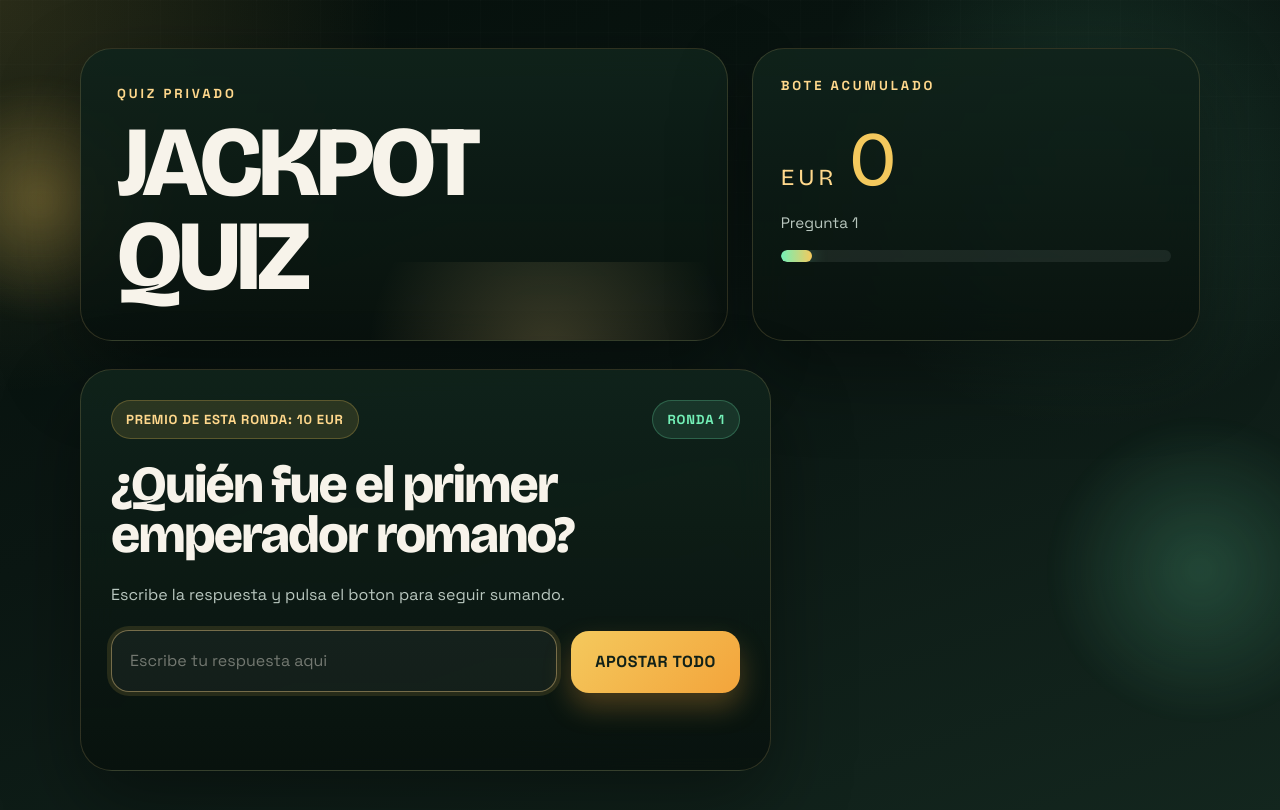
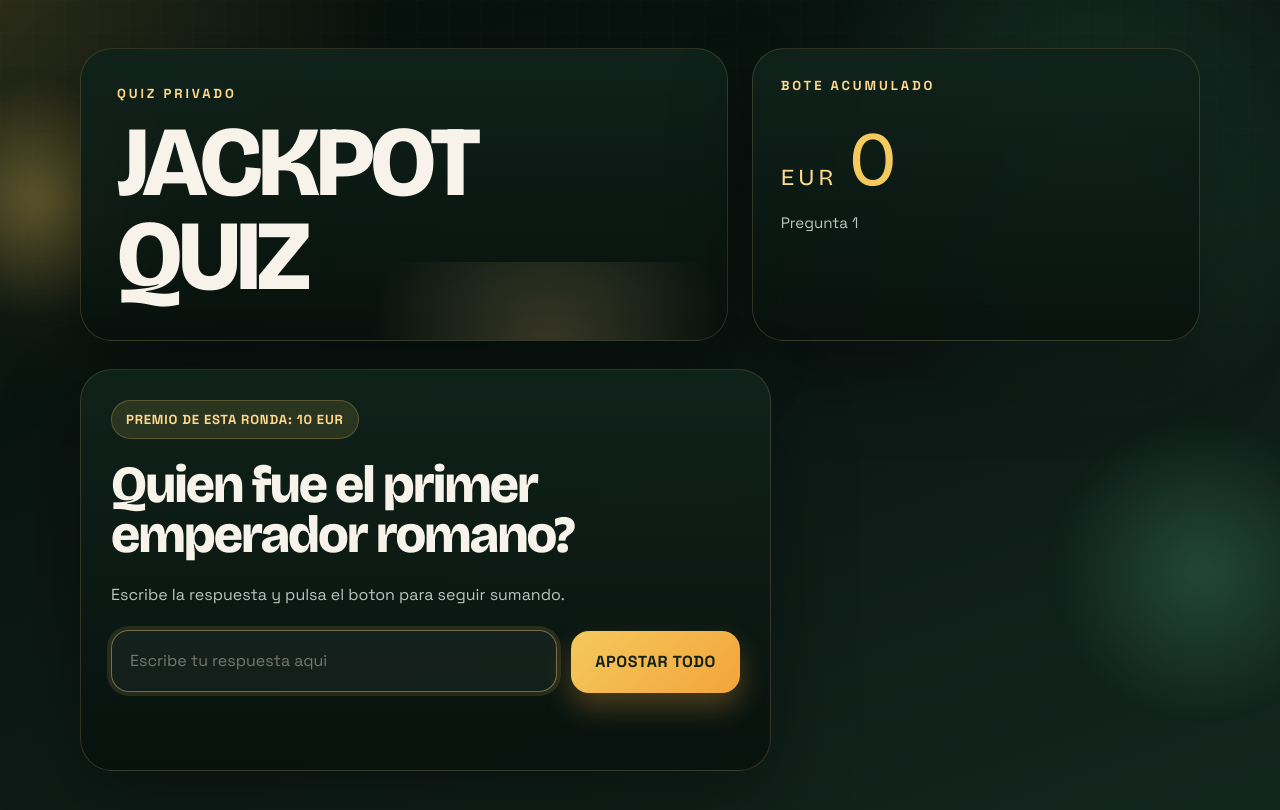
Before and after one commit to danirnieto/joseymica, a website built with Vite: page index.html in a window 1280 px wide. Built offline with nearby package versions, Linux system fonts and the light colour scheme.

Commit message:
normalizadas las respuestas

```diff
--- a/index.html
+++ b/index.html
@@ -40,10 +40,6 @@
             <div class="score-meta">
               <span id="progress-label">Pregunta 1</span>
             </div>
-
-            <div class="progress-track" aria-hidden="true">
-              <div class="progress-fill" id="progress-fill"></div>
-            </div>
           </section>
         </header>
 
@@ -53,7 +49,6 @@
               <div class="prize-tag" id="prize-tag">
                 Premio de esta ronda: 100 EUR
               </div>
-              <div class="status-pill" id="status-pill">Ronda 1</div>
             </div>
 
             <h2 id="question-text" class="question-text">
--- a/src/main.js
+++ b/src/main.js
@@ -8,10 +8,8 @@ let questionsData = [];
 const moneyAmountEl = document.getElementById("money-amount");
 const moneyDisplayEl = document.getElementById("money-display");
 const progressLabel = document.getElementById("progress-label");
-const progressFill = document.getElementById("progress-fill");
 const questionCard = document.getElementById("question-card");
 const prizeTag = document.getElementById("prize-tag");
-const statusPill = document.getElementById("status-pill");
 const statusLine = document.getElementById("status-line");
 const questionText = document.getElementById("question-text");
 const answerInput = document.getElementById("answer-input");
@@ -87,22 +85,11 @@ function updateMoneyUI(amount) {
 
 function updateProgressUI() {
   const totalQuestions = questionsData.length;
-  const visibleQuestion = Math.min(currentQuestionIndex + 1, totalQuestions);
-  const progress = totalQuestions
-    ? (visibleQuestion / totalQuestions) * 100
-    : 0;
+  const visibleQuestion = totalQuestions
+    ? Math.min(currentQuestionIndex + 1, totalQuestions)
+    : 1;
 
-  progressLabel.innerText =
-    currentQuestionIndex < totalQuestions
-      ? `Pregunta ${visibleQuestion}`
-      : "Pregunta final";
-
-  statusPill.innerText =
-    currentQuestionIndex < totalQuestions
-      ? `Ronda ${visibleQuestion}`
-      : "Final";
-
-  progressFill.style.width = `${Math.max(progress, 8)}%`;
+  progressLabel.innerText = `Pregunta ${visibleQuestion}`;
 }
 
 function clearFeedback() {
--- a/src/questions.json
+++ b/src/questions.json
@@ -1,202 +1,202 @@
 [
   {
-    "question": "¿Quién fue el primer emperador romano?",
-    "answer": "Augusto",
+    "question": "Quien fue el primer emperador romano?",
+    "answer": "augusto",
     "prize": 10
   },
   {
-    "question": "¿En qué año llegó el hombre a la Luna?",
+    "question": "En que ano llego el hombre a la Luna?",
     "answer": "1969",
     "prize": 20
   },
   {
-    "question": "¿Cuál es el océano más grande del mundo?",
-    "answer": "Oceano Pacifico",
+    "question": "Cual es el oceano mas grande del mundo?",
+    "answer": "oceanopacifico",
     "prize": 10
   },
   {
-    "question": "¿Qué pintor holandés se cortó la oreja?",
-    "answer": "Van Gogh",
+    "question": "Que pintor holandes se corto la oreja?",
+    "answer": "vangogh",
     "prize": 10
   },
   {
-    "question": "¿Cuál es la moneda oficial de Japón?",
-    "answer": "Yen",
+    "question": "Cual es la moneda oficial de Japon?",
+    "answer": "yen",
     "prize": 10
   },
   {
-    "question": "¿En qué año (a.C.) murió Julio César?",
+    "question": "En que ano a.C. murio Julio Cesar?",
     "answer": "44",
     "prize": 50
   },
   {
-    "question": "Qué famosa frase se atribuye a Julio César al cruzar el río Rubicón?",
-    "answer": "Alea iacta est",
+    "question": "Que famosa frase se atribuye a Julio Cesar al cruzar el rio Rubicon?",
+    "answer": "aleaiactaest",
     "prize": 10
   },
   {
-    "question": "¿Cuál es la capital de Sri Lanka?",
-    "answer": "Sri Jayawardenepura Kotte",
+    "question": "Cual es la capital de Sri Lanka?",
+    "answer": "srijayawardenepurakotte",
     "prize": 30
   },
   {
-    "question": "¿Cómo se llama la famosa ruina con rocas antiguas considerada patrimonio de la humanidad en Sri Lanka?",
-    "answer": "Sigiriya",
+    "question": "Como se llama la famosa ruina con rocas antiguas considerada patrimonio de la humanidad en Sri Lanka?",
+    "answer": "sigiriya",
     "prize": 50
   },
   {
-    "question": "¿Cuál es el antiguo nombre de Sri Lanka hasta 1972?",
-    "answer": "Ceilán",
+    "question": "Cual es el antiguo nombre de Sri Lanka hasta 1972?",
+    "answer": "ceilan",
     "prize": 50
   },
   {
     "question": "Escritor gallego nacido en Celanova",
-    "answer": "Celso Emilio Ferreiro",
+    "answer": "celsoemilioferreiro",
     "prize": 100
   },
   {
-    "question": "¿En qué siglo se fundó el monasterio de Celanova?",
-    "answer": "Siglo X",
+    "question": "En que siglo se fundo el monasterio de Celanova?",
+    "answer": "siglox",
     "prize": 30
   },
   {
-    "question": "¿Cómo se llama la prueba que mide la frecuencia cardíaca fetal y las contracciones uterinas?",
-    "answer": "Cardiotocografía",
+    "question": "Como se llama la prueba que mide la frecuencia cardiaca fetal y las contracciones uterinas?",
+    "answer": "cardiotocografia",
     "prize": 50
   },
   {
-    "question": "¿Cuál es el comando para tener en local la información de un repositorio ya descargado de GitHub?",
-    "answer": "git pull",
+    "question": "Cual es el comando para tener en local la informacion de un repositorio ya descargado de GitHub?",
+    "answer": "gitpull",
     "prize": 30
   },
   {
-    "question": "¿Cuál es la máxima cilindrada que ha existido en una moto (cc)?",
+    "question": "Cual es la maxima cilindrada que ha existido en una moto cc?",
     "answer": "2500",
     "prize": 70
   },
   {
-    "question": "¿Cuál es el único hueso del cuerpo no conectado a ningún otro? Nombre oficial",
-    "answer": "Hioides",
+    "question": "Cual es el unico hueso del cuerpo no conectado a ningun otro? Nombre oficial",
+    "answer": "hioides",
     "prize": 70
   },
   {
-    "question": "¿En honor a qué emperador se construyó el teatro romano de Cartagena?",
-    "answer": "Augusto",
+    "question": "En honor a que emperador se construyo el teatro romano de Cartagena?",
+    "answer": "augusto",
     "prize": 25
   },
   {
-    "question": "¿Quiénes son los cantantes de la canción \"Dardos\"?",
-    "answer": "Romeo Santos y Prince Royce",
+    "question": "Quienes son los cantantes de la cancion Dardos?",
+    "answer": "romeosantosyprinceroyce",
     "prize": 50
   },
   {
-    "question": "¿Cuál es el nombre artístico de William Bruce Rose Jr.?",
-    "answer": "Axl Rose",
+    "question": "Cual es el nombre artistico de William Bruce Rose Jr.?",
+    "answer": "axlrose",
     "prize": 100
   },
   {
-    "question": "¿Cuál es el nombre real de Bad Bunny?",
-    "answer": "Benito Antonio Martínez Ocasio",
+    "question": "Cual es el nombre real de Bad Bunny?",
+    "answer": "benitoantoniomartinezocasio",
     "prize": 125
   },
   {
-    "question": "¿Cuál es el % de composición de O2 en nuestra atmósfera?",
+    "question": "Cual es el porcentaje de composicion de O2 en nuestra atmosfera?",
     "answer": "21",
     "prize": 30
   },
   {
-    "question": "¿Qué distancia es capaz de ver el horizonte una persona que mida 1,7 m? En km, redondeado a 0,5 km",
-    "answer": "4,5",
+    "question": "Que distancia es capaz de ver el horizonte una persona que mida 1,7 m? En km, redondeado a 0,5 km",
+    "answer": "45",
     "prize": 100
   },
   {
-    "question": "¿Cuántos barcos de época fenicia se encontraron en la isla de Mazarrón?",
+    "question": "Cuantos barcos de epoca fenicia se encontraron en la isla de Mazarron?",
     "answer": "2",
     "prize": 100
   },
   {
-    "question": "¿Cuál es el precio del oro por kg hoy, redondeado a 5 mil?",
-    "answer": "Aproximadamente 130000 €/kg",
+    "question": "Cual es el precio del oro por kg hoy, redondeado a 5 mil?",
+    "answer": "130000",
     "prize": 50
   },
   {
-    "question": "¿En qué año se inventó el motor de vapor?",
+    "question": "En que ano se invento el motor de vapor?",
     "answer": "1712",
     "prize": 50
   },
   {
-    "question": "¿Qué animal de la familia de los Delphinidae es el más grande?",
-    "answer": "Orca",
+    "question": "Que animal de la familia de los Delphinidae es el mas grande?",
+    "answer": "orca",
     "prize": 50
   },
   {
-    "question": "Completa la frase \"Creo en Dios padre _____, creador...\"",
+    "question": "Completa la frase Creo en Dios padre _____, creador...",
     "answer": "todopoderoso",
     "prize": 10
   },
   {
-    "question": "¿Cuál es el animal nacional de Escocia?",
-    "answer": "Unicornio",
+    "question": "Cual es el animal nacional de Escocia?",
+    "answer": "unicornio",
     "prize": 30
   },
   {
-    "question": "¿En qué siglo comenzó a fundarse Edimburgo?",
-    "answer": "Siglo VII",
+    "question": "En que siglo comenzo a fundarse Edimburgo?",
+    "answer": "siglovii",
     "prize": 50
   },
   {
-    "question": "En que año fue el último viaje tripulado a la Luna antes del más reciente?",
+    "question": "En que ano fue el ultimo viaje tripulado a la Luna antes del mas reciente?",
     "answer": "1972",
     "prize": 50
   },
   {
-    "question": "¿Quién es conocido como el Rey del Pop?",
-    "answer": "Michael Jackson",
+    "question": "Quien es conocido como el Rey del Pop?",
+    "answer": "michaeljackson",
     "prize": 50
   },
   {
-    "question": "¿Qué banda interpretó \"Bohemian Rhapsody\"?",
-    "answer": "Queen",
+    "question": "Que banda interpreto Bohemian Rhapsody?",
+    "answer": "queen",
     "prize": 50
   },
   {
-    "question": "¿Quién pintó \"La noche estrellada\"?",
-    "answer": "Vincent van Gogh",
+    "question": "Quien pinto La noche estrellada?",
+    "answer": "vincentvangogh",
     "prize": 50
   },
   {
-    "question": "¿Qué artista esculpió \"El David\"?",
-    "answer": "Miguel Ángel",
+    "question": "Que artista esculpio El David?",
+    "answer": "miguelangel",
     "prize": 50
   },
   {
-    "question": "¿En qué año cayó el Imperio Romano de Occidente?",
+    "question": "En que ano cayo el Imperio Romano de Occidente?",
     "answer": "476",
     "prize": 50
   },
   {
-    "question": "¿Quién descubrió América en 1492?",
-    "answer": "Cristóbal Colón",
+    "question": "Quien descubrio America en 1492?",
+    "answer": "cristobalcolon",
     "prize": 50
   },
   {
-    "question": "¿Cuál es el río más largo del mundo?",
-    "answer": "Amazonas",
+    "question": "Cual es el rio mas largo del mundo?",
+    "answer": "amazonas",
     "prize": 50
   },
   {
-    "question": "¿Cuál es el país más grande del mundo?",
-    "answer": "Rusia",
+    "question": "Cual es el pais mas grande del mundo?",
+    "answer": "rusia",
     "prize": 50
   },
   {
-    "question": "¿Qué país ha ganado más Copas del Mundo de fútbol?",
-    "answer": "Brasil",
+    "question": "Que pais ha ganado mas Copas del Mundo de futbol?",
+    "answer": "brasil",
     "prize": 50
   },
   {
-    "question": "¿En qué deporte compite Rafa Nadal?",
-    "answer": "Tenis",
+    "question": "En que deporte compite Rafa Nadal?",
+    "answer": "tenis",
     "prize": 50
   }
 ]
--- a/src/style.css
+++ b/src/style.css
@@ -200,23 +200,6 @@ body::before {
   font-size: 0.95rem;
 }
 
-.progress-track {
-  position: relative;
-  overflow: hidden;
-  height: 12px;
-  border-radius: 999px;
-  background: rgba(255, 255, 255, 0.07);
-}
-
-.progress-fill {
-  width: 0;
-  height: 100%;
-  border-radius: inherit;
-  background: linear-gradient(90deg, var(--mint), var(--gold));
-  box-shadow: 0 0 18px rgba(115, 240, 183, 0.32);
-  transition: width 320ms ease;
-}
-
 .game-grid {
   display: grid;
   grid-template-columns: minmax(0, 1.45fr) minmax(260px, 0.85fr);
@@ -249,8 +232,7 @@ body::before {
   flex-wrap: wrap;
 }
 
-.prize-tag,
-.status-pill {
+.prize-tag {
   padding: 10px 14px;
   border-radius: 999px;
   font-size: 0.82rem;
@@ -263,12 +245,6 @@ body::before {
   background: rgba(244, 201, 93, 0.12);
   border: 1px solid rgba(244, 201, 93, 0.24);
   color: var(--gold-soft);
-}
-
-.status-pill {
-  background: rgba(115, 240, 183, 0.1);
-  border: 1px solid rgba(115, 240, 183, 0.24);
-  color: var(--mint);
 }
 
 .question-text {
```
